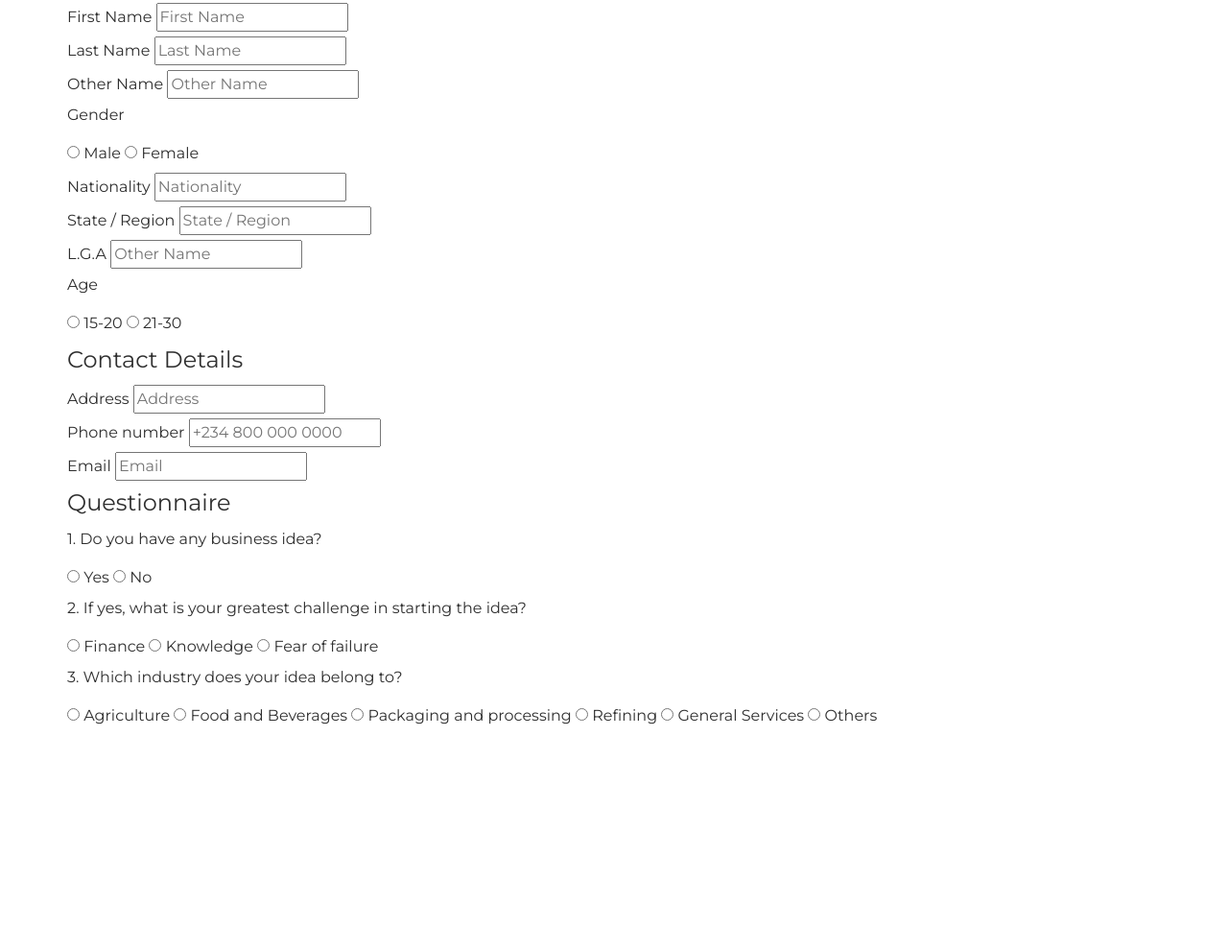
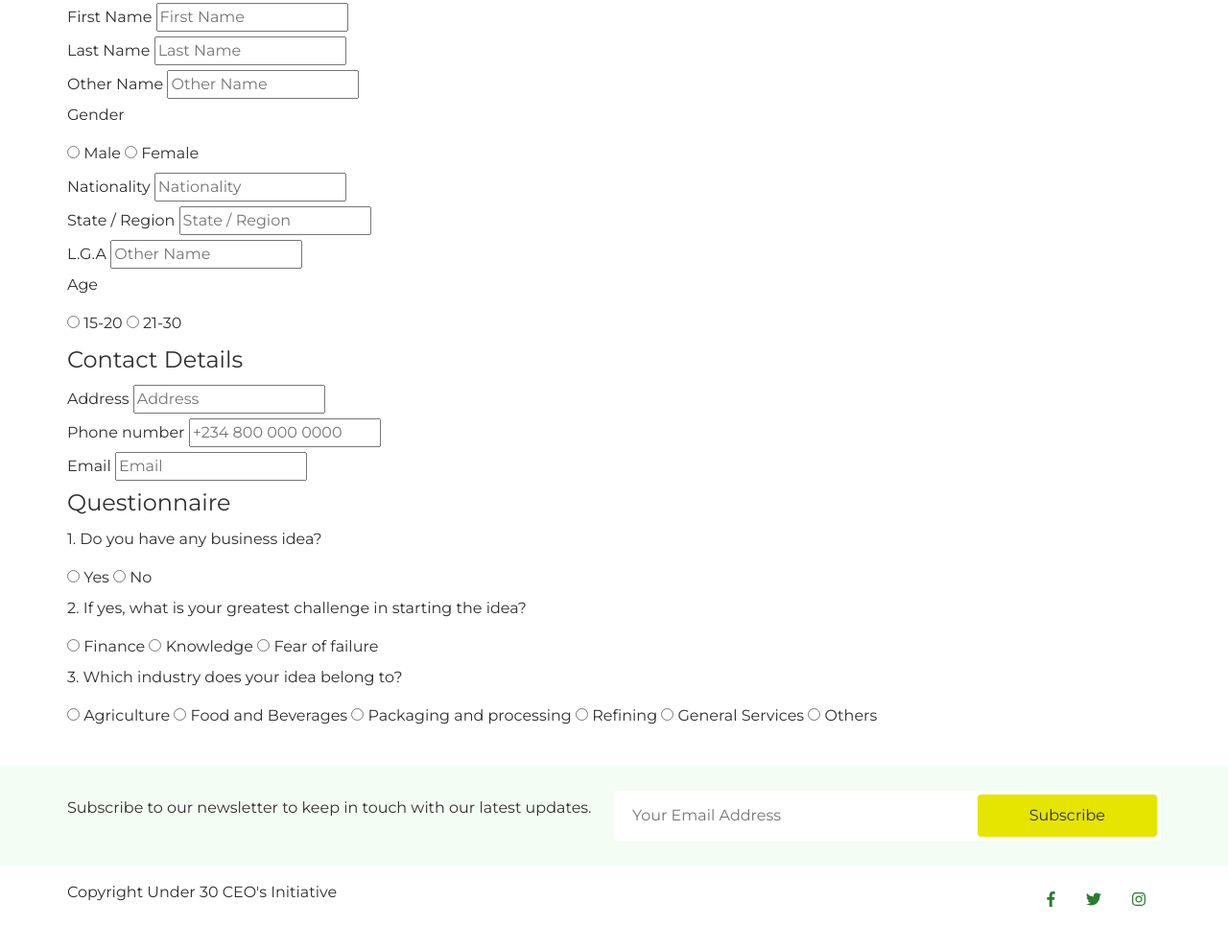
Before and after one commit to jegedeolamide99/under30, a plain HTML site: page certificate.html in a window 1280 px wide. Shown: the part 153-1143 px from the top of the page at 96% size. Before the commit the page ends 951 px from the top, so only its background shows below. Drawn offline with Linux system fonts and the light colour scheme.

Commit message:
Add footer

```diff
--- a/certificate.html
+++ b/certificate.html
@@ -149,5 +149,43 @@
       </div>
     </div>
   </main>
+  <footer>
+    <div class="page__container">
+      <div class="row">
+        <div class="newsletter">
+          <div class="page__column col-6">
+            <p>Subscribe to our newsletter to keep in touch with our latest updates.</p>
+          </div>
+          <div class="page__column col-6">
+            <form name="newsletter" method="POST" class="form-group" netlify>
+              <div class="input">
+                <input type="email" name="email" id="email" placeholder="Your Email Address" required>
+              </div>
+              <div class="submit">
+                <button type="submit" class="btn btn-large">Subscribe</button>
+              </div>
+            </form>
+          </div>
+        </div>
+      </div>
+    </div>
+    <div class="page_footer">
+      <div class="page__container">
+        <div class="row">
+          <div class="page__column col-6">
+            <p>Copyright Under 30 CEO's Initiative</p>
+          </div>
+          <div class="page__column col-6">
+            <ul class="page__footer--social">
+              <li><a href="http://" target="_blank"><i class="fab fa-facebook-f"></i></a></li>
+              <li><a href="http://" target="_blank"><i class="fab fa-twitter"></i></a></li>
+              <li><a href="http://" target="_blank"><i class="fab fa-instagram"></i></a></li>
+            </ul>
+          </div>
+        </div>
+      </div>
+    </div>
+  </footer>
+  <script defer src="script.js"></script>
 </body>
 </html>
```
